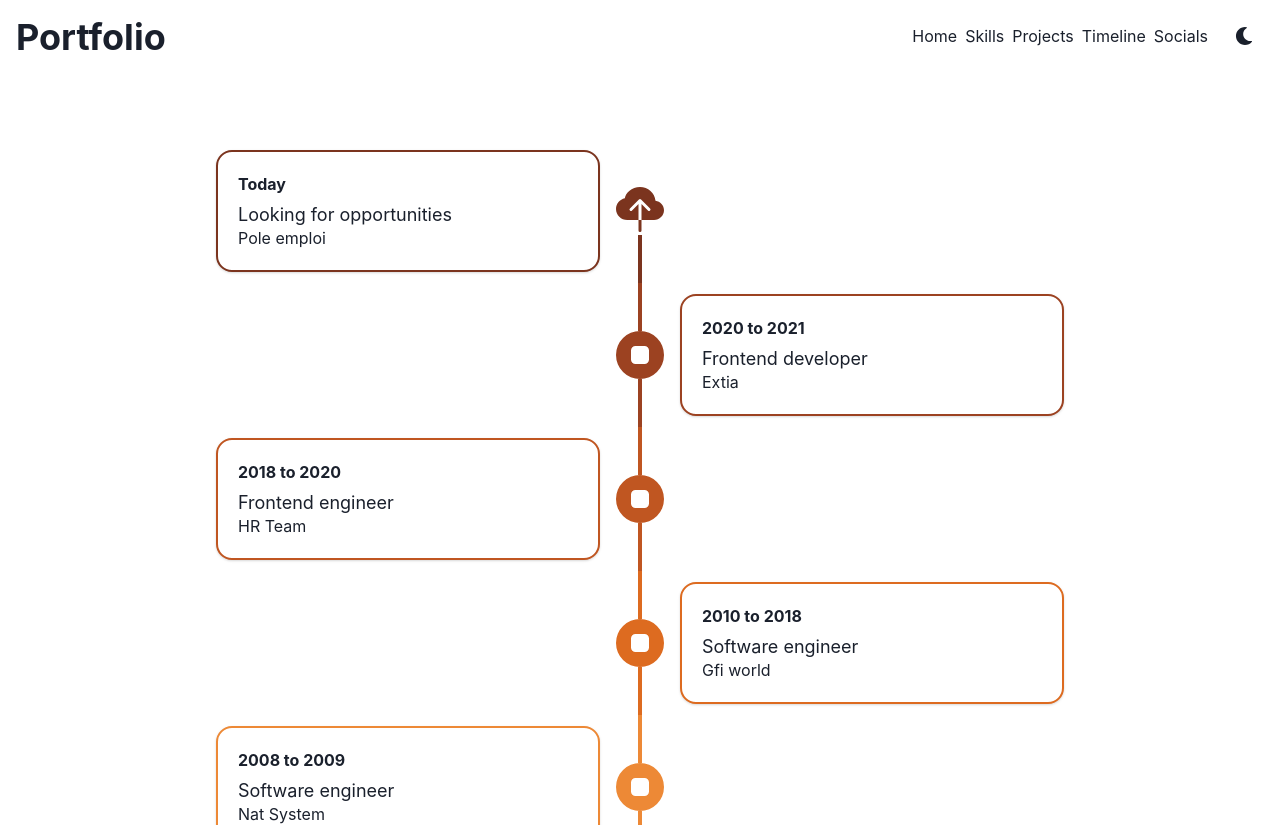
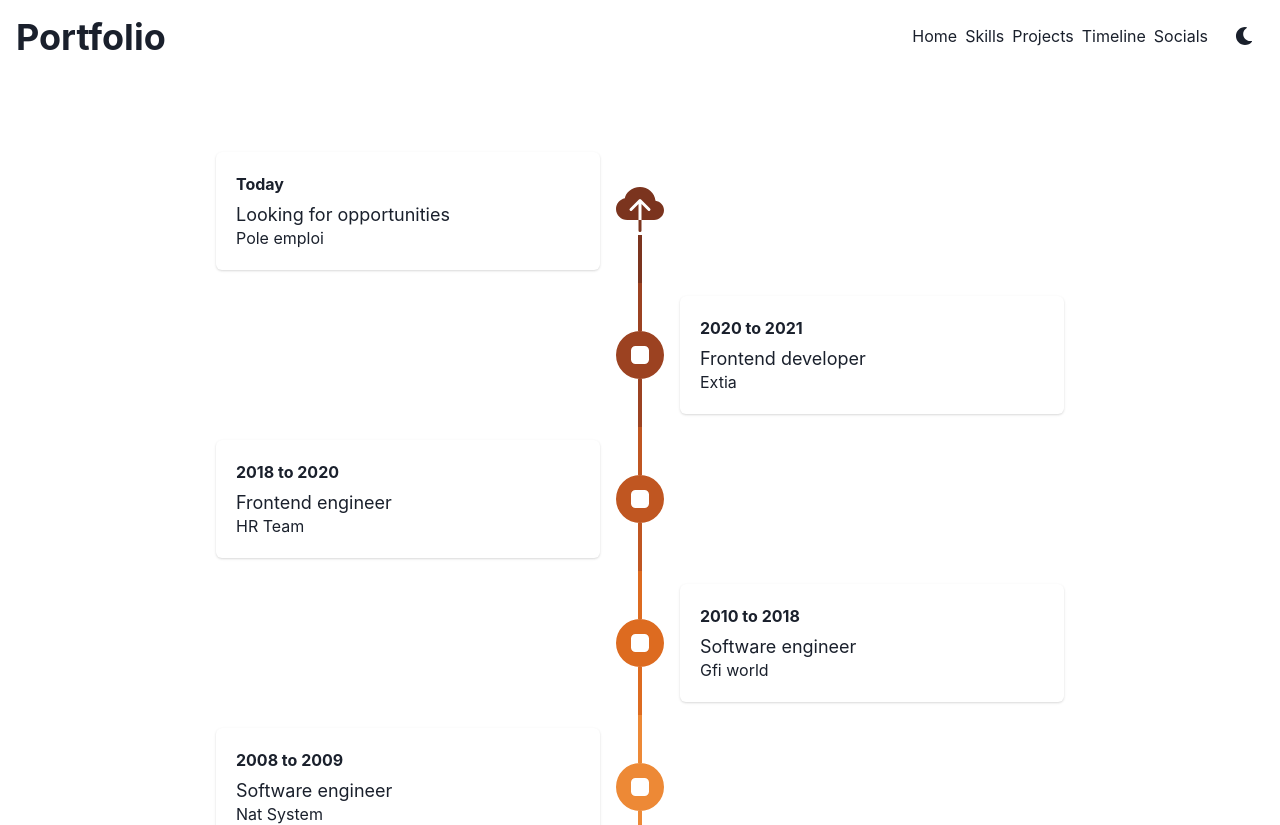
Before and after one commit to alpliar/portfolio, a Next.js app: page /timeline in a window 1280 px wide. Shown: the top 825 px of the page. Built offline with nearby package versions, Linux system fonts and the light colour scheme.

Commit message:
style: change cards style

```diff
--- a/components/TimeLineEvent.tsx
+++ b/components/TimeLineEvent.tsx
@@ -17,9 +17,9 @@ const TimeLineEvent: React.FC<Props> = ({ event }) => {
   const { position, company, date, color } = event;
   const cardStyle: CardProps = {
     width: { base: "full", sm: 80, lg: 96 },
-    borderWidth: 2,
-    borderColor: color,
-    borderRadius: "2xl",
+    // borderWidth: 2,
+    // borderColor: color,
+    // borderRadius: "2xl",
   };
   return (
     <Card {...cardStyle}>
```
